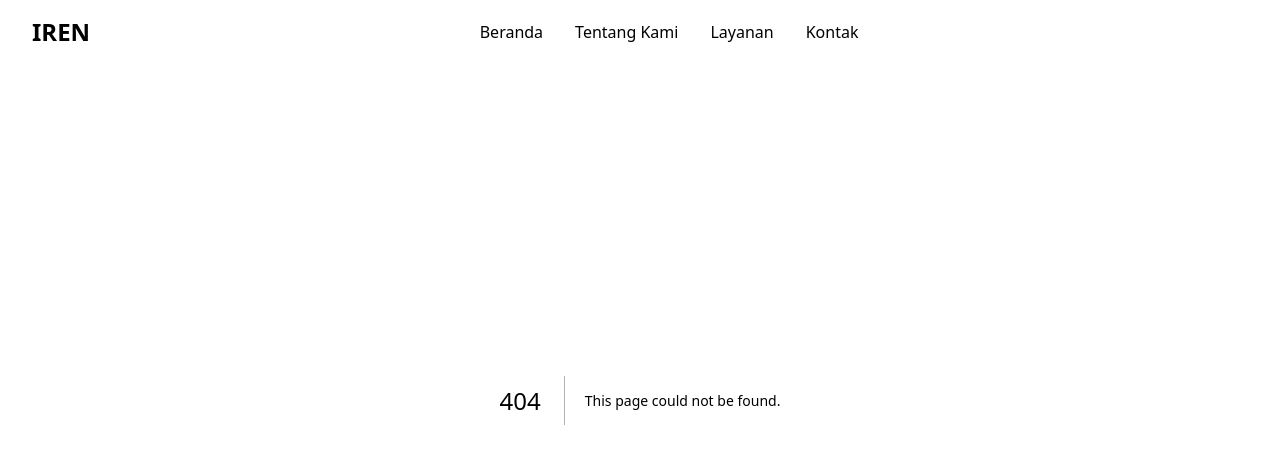
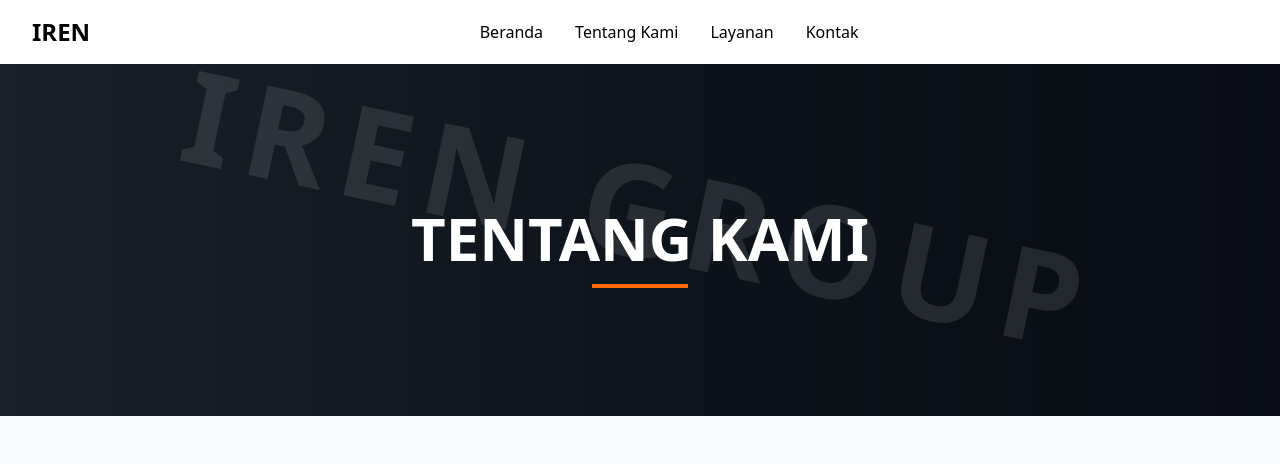
Before and after one commit to Adibayuluthfiansyah/PT_IREN, a Next.js app: page /tentang in a window 1280 px wide. Before the commit this address had no page. Shown: the top 464 px of the page. Built offline with nearby package versions, Linux system fonts and the light colour scheme.

Commit message:
make tentang page

```diff
--- a/src/app/page.tsx
+++ b/src/app/page.tsx
@@ -1,5 +1,8 @@
+
 export default function Home() {
   return (
-    <div></div>
+    <div>
+
+    </div>
   );
 }
--- /dev/null
+++ b/src/app/tentang/page.tsx
@@ -0,0 +1,27 @@
+'use client'
+import React from 'react'
+
+const tentangPage = () => {
+  return (
+    <div className="min-h-screen bg-gray-50">
+         {/* Hero Section */}
+      <section className="relative bg-gradient-to-r from-gray-700 via-gray-800 to-gray-900 text-white pt-20">
+        <div className="absolute inset-0 bg-black opacity-50"></div>
+        <div className="relative max-w-7xl mx-auto px-4 sm:px-6 lg:px-8 py-32 text-center">
+          <h1 className="text-5xl md:text-6xl font-bold mb-4">
+            TENTANG KAMI
+          </h1>
+          <div className="w-24 h-1 bg-orange-500 mx-auto"></div>
+        </div>
+        {/* Decorative overlay text */}
+        <div className="absolute inset-0 flex items-center justify-center opacity-10">
+          <div className="text-9xl font-bold tracking-widest transform rotate-12">
+            IREN GROUP
+          </div>
+        </div>
+      </section>
+    </div>
+  )
+}
+
+export default tentangPage
```
